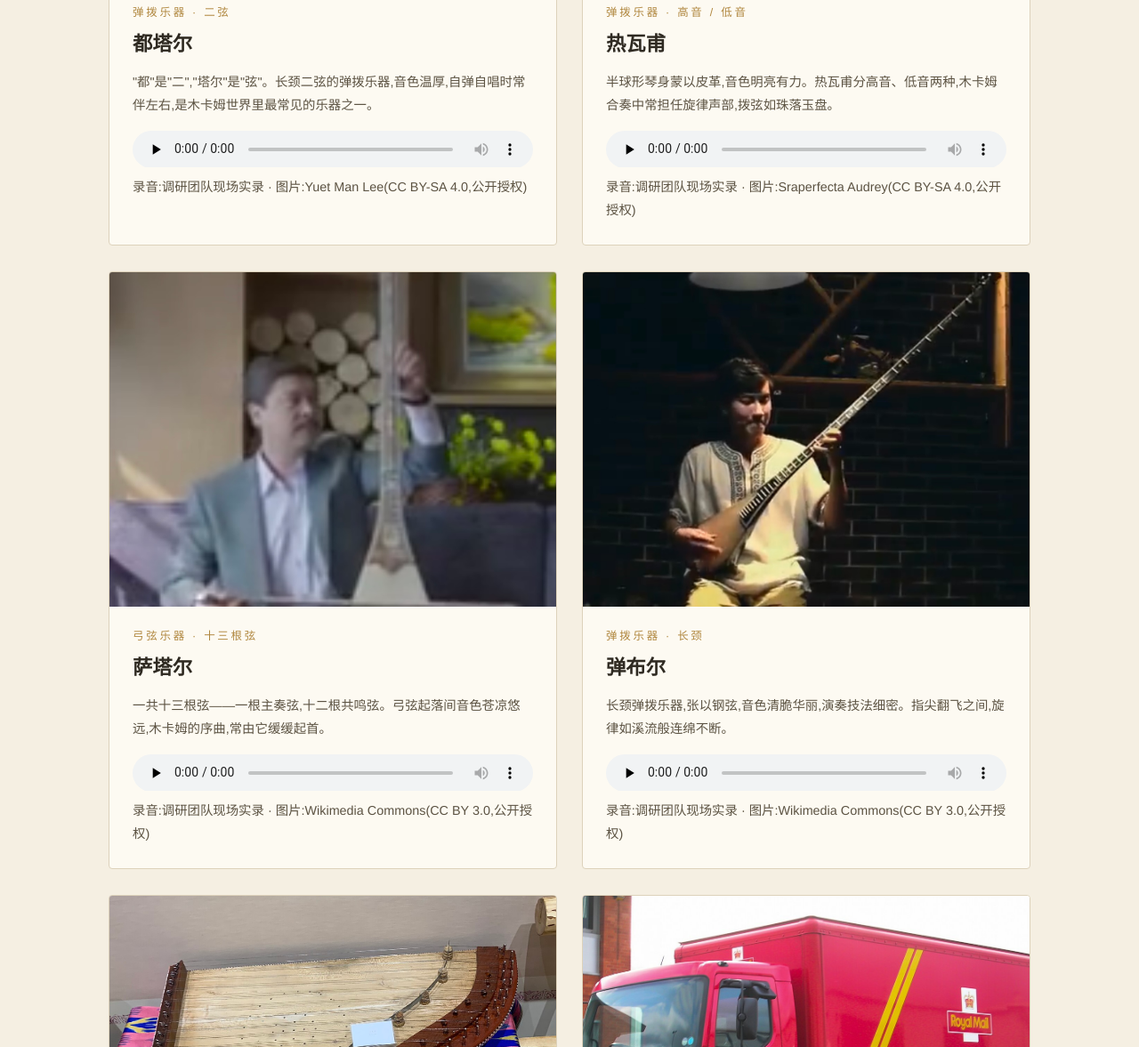
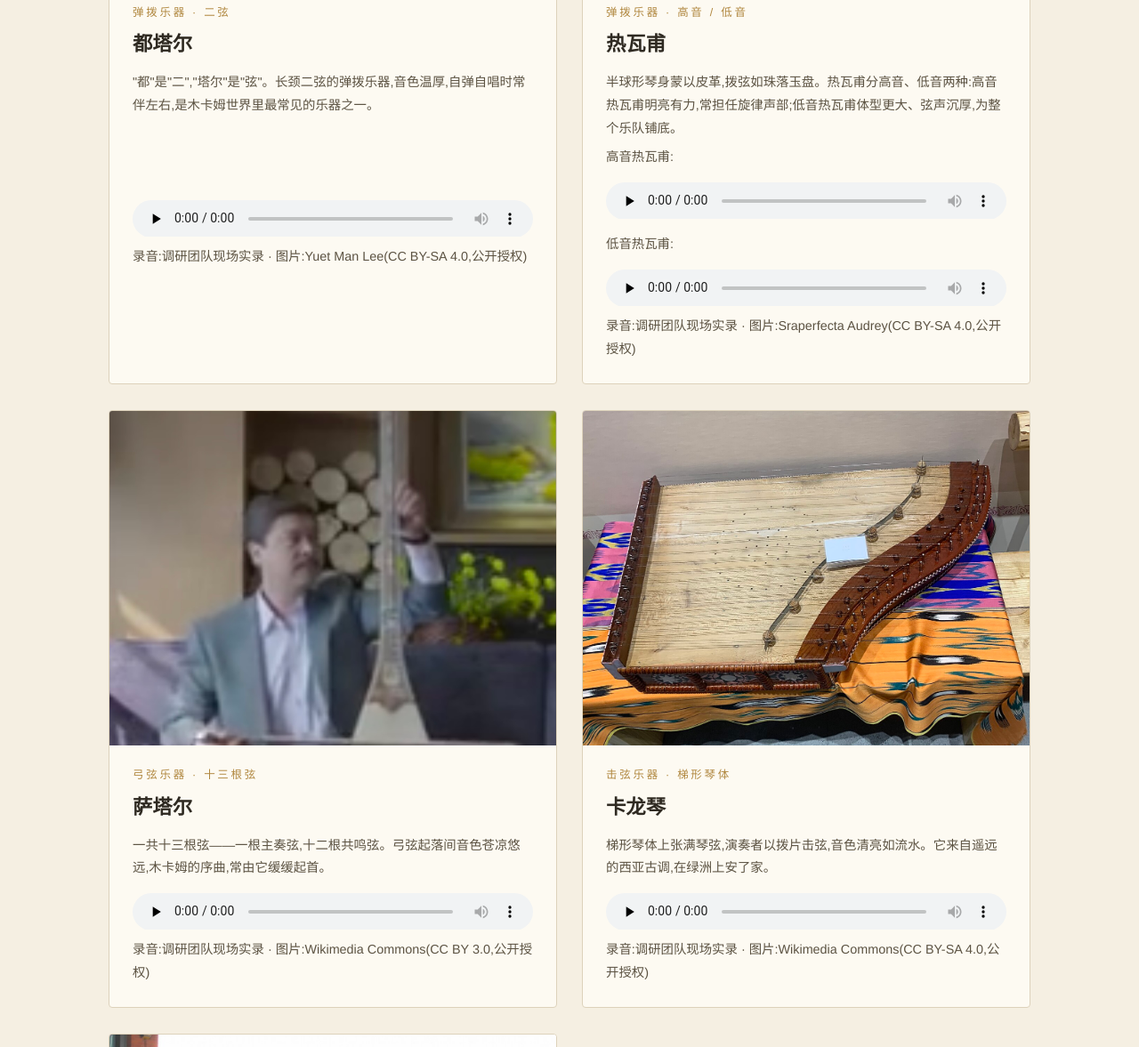
Before and after one commit to yu2163328927-eng/anti-fraud-quiz, a plain HTML site: page web/instruments.html in a window 1280 px wide. Shown: the part 826-2003 px from the top of the page at 89% size. Drawn offline with Linux system fonts and the light colour scheme.

Commit message:
Fix seventh instrument: bass rawap instead of tanbur

```diff
--- a/web/css/style.css
+++ b/web/css/style.css
@@ -216,6 +216,7 @@ figcaption p{font-size:.87rem;color:var(--ink-soft);}
 .inst-body h3{font-family:var(--serif);font-size:1.4rem;font-weight:600;margin:.3rem 0 .6rem;}
 .inst-body p{font-size:.9rem;color:var(--ink-soft);flex:1;}
 .inst-body audio{width:100%;margin:.9rem 0 .6rem;height:2.6rem;}
+.inst-audio-label{font-size:.85rem;color:var(--cinnabar);margin-top:.4rem;}
 .inst-card--wide{grid-column:1 / -1;}
 .inst-card--wide img{aspect-ratio:21/9;object-position:center 30%;}
 @media (max-width:860px){.inst-grid{grid-template-columns:1fr;}}
--- a/web/instruments.html
+++ b/web/instruments.html
@@ -61,8 +61,11 @@
           <div class="inst-body">
             <span class="tag">弹拨乐器 · 高音 / 低音</span>
             <h3>热瓦甫</h3>
-            <p>半球形琴身蒙以皮革,音色明亮有力。热瓦甫分高音、低音两种,木卡姆合奏中常担任旋律声部,拨弦如珠落玉盘。</p>
+            <p>半球形琴身蒙以皮革,拨弦如珠落玉盘。热瓦甫分高音、低音两种:高音热瓦甫明亮有力,常担任旋律声部;低音热瓦甫体型更大、弦声沉厚,为整个乐队铺底。</p>
+            <p class="inst-audio-label">高音热瓦甫:</p>
             <audio controls preload="none" src="assets/audio/rawap.m4a"></audio>
+            <p class="inst-audio-label">低音热瓦甫:</p>
+            <audio controls preload="none" src="assets/audio/rawap_bass.m4a"></audio>
             <p class="iv-note">录音:调研团队现场实录 · 图片:Sraperfecta Audrey(CC BY-SA 4.0,公开授权)</p>
           </div>
         </article>
@@ -74,17 +77,6 @@
             <h3>萨塔尔</h3>
             <p>一共十三根弦——一根主奏弦,十二根共鸣弦。弓弦起落间音色苍凉悠远,木卡姆的序曲,常由它缓缓起首。</p>
             <audio controls preload="none" src="assets/audio/satar.m4a"></audio>
-            <p class="iv-note">录音:调研团队现场实录 · 图片:Wikimedia Commons(CC BY 3.0,公开授权)</p>
-          </div>
-        </article>
-
-        <article class="inst-card">
-          <img src="assets/img/inst_tanbur.jpg" alt="弹布尔(公开授权图片)">
-          <div class="inst-body">
-            <span class="tag">弹拨乐器 · 长颈</span>
-            <h3>弹布尔</h3>
-            <p>长颈弹拨乐器,张以钢弦,音色清脆华丽,演奏技法细密。指尖翻飞之间,旋律如溪流般连绵不断。</p>
-            <audio controls preload="none" src="assets/audio/tanbur.m4a"></audio>
             <p class="iv-note">录音:调研团队现场实录 · 图片:Wikimedia Commons(CC BY 3.0,公开授权)</p>
           </div>
         </article>
```
Also changed, not shown: web/assets/img/inst_tanbur.jpg (deleted), 2 other files.
